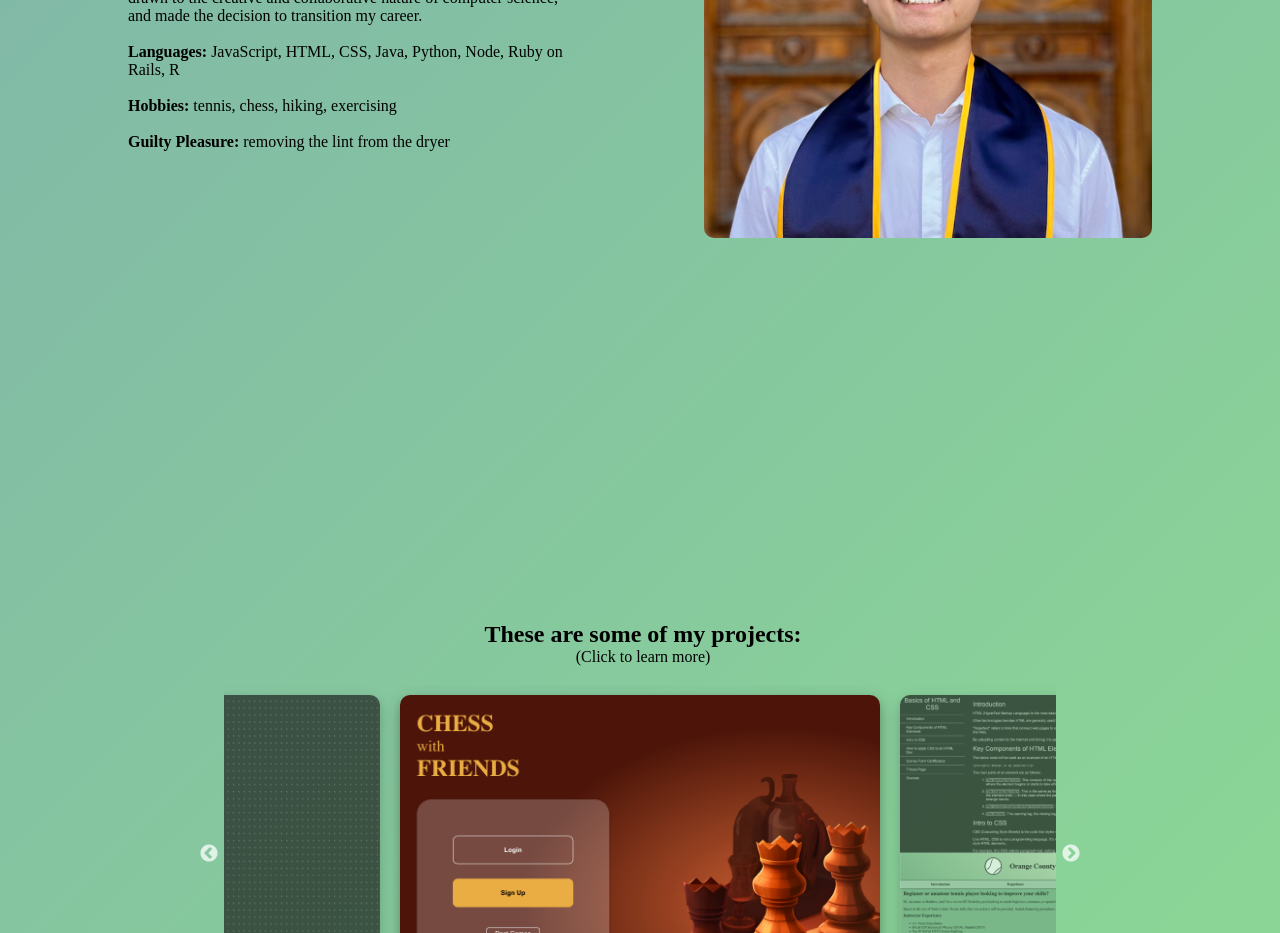
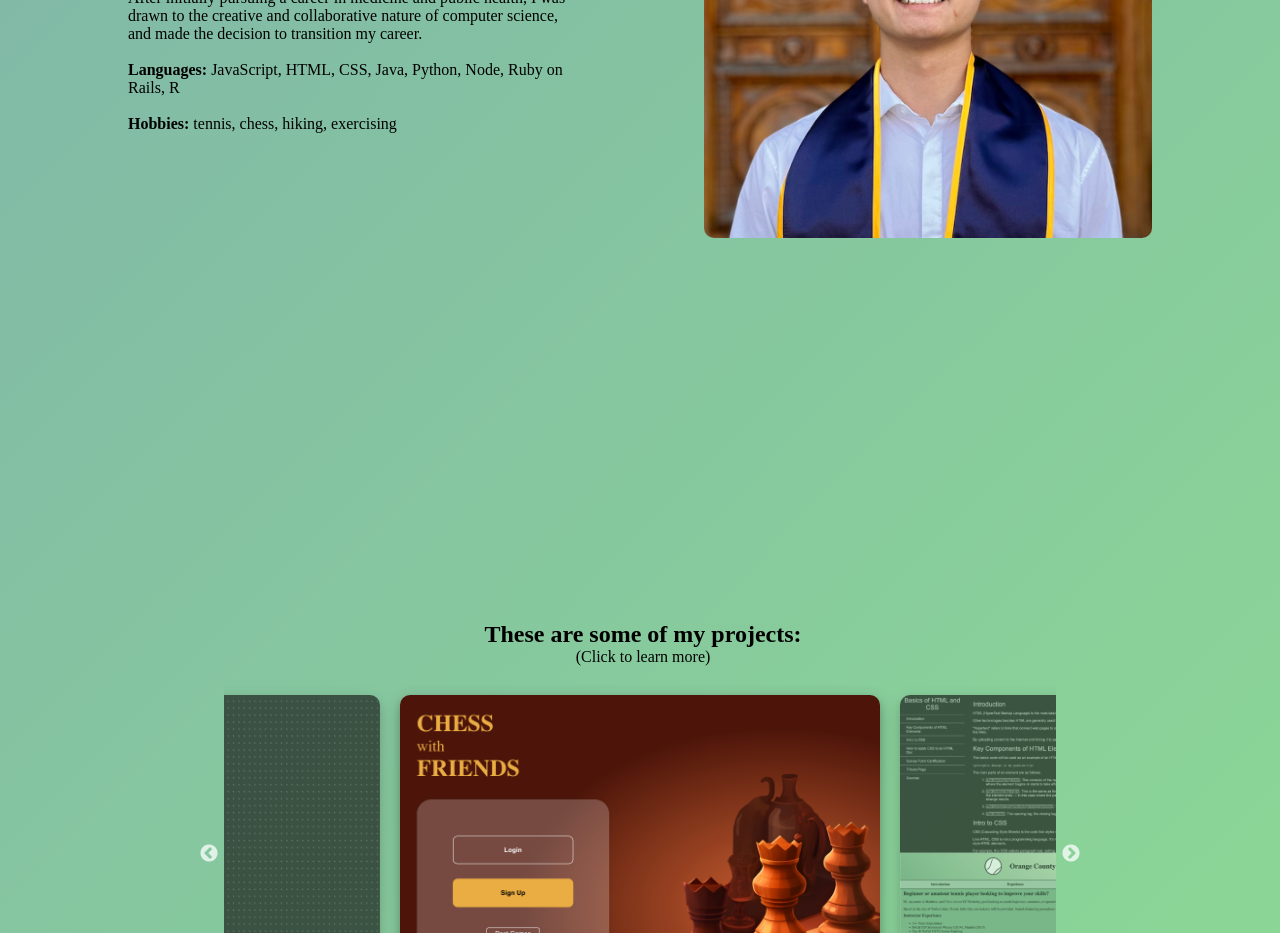
Before and after one commit to matthewcuan/portfolio-website, a React (Create React App) app: page / in a window 1280 px wide. Shown: the part 1180-2113 px from the top of the page. Built offline with nearby package versions, Linux system fonts and the light colour scheme.

Commit message:
edited about section

```diff
--- a/src/components/About.jsx
+++ b/src/components/About.jsx
@@ -34,10 +34,6 @@ function About() {
         <p>
           <b>Hobbies:</b> tennis, chess, hiking, exercising
         </p>
-        <br></br>
-        <p>
-          <b>Guilty Pleasure:</b> removing the lint from the dryer
-        </p>
       </motion.aside>
       <motion.aside
         initial={{ x: 200 }}
```
